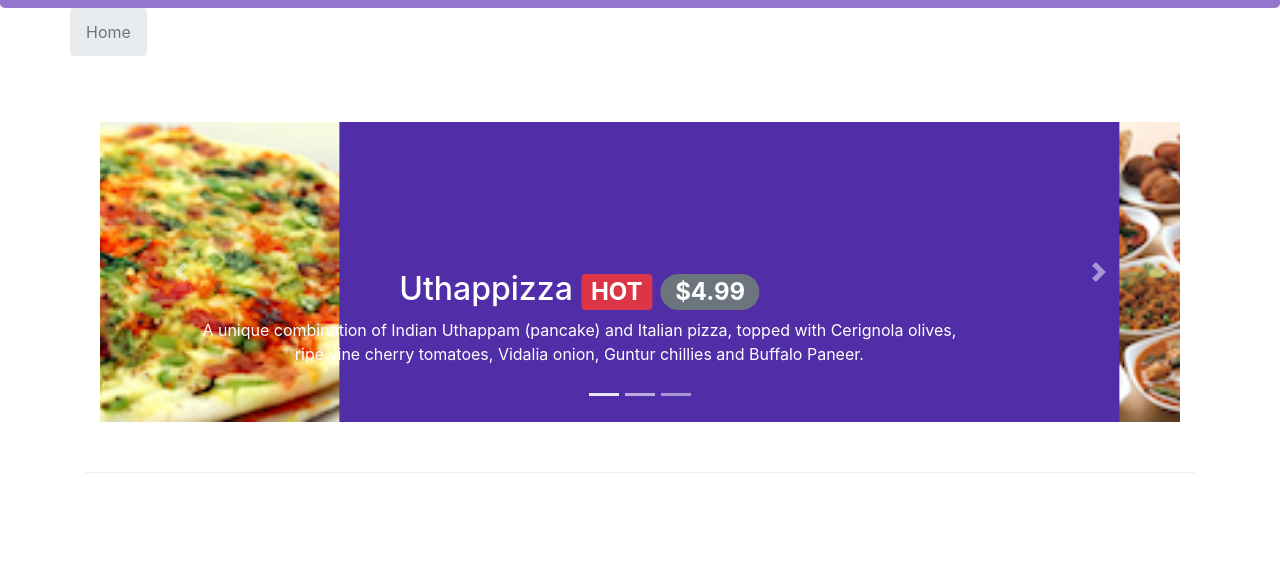
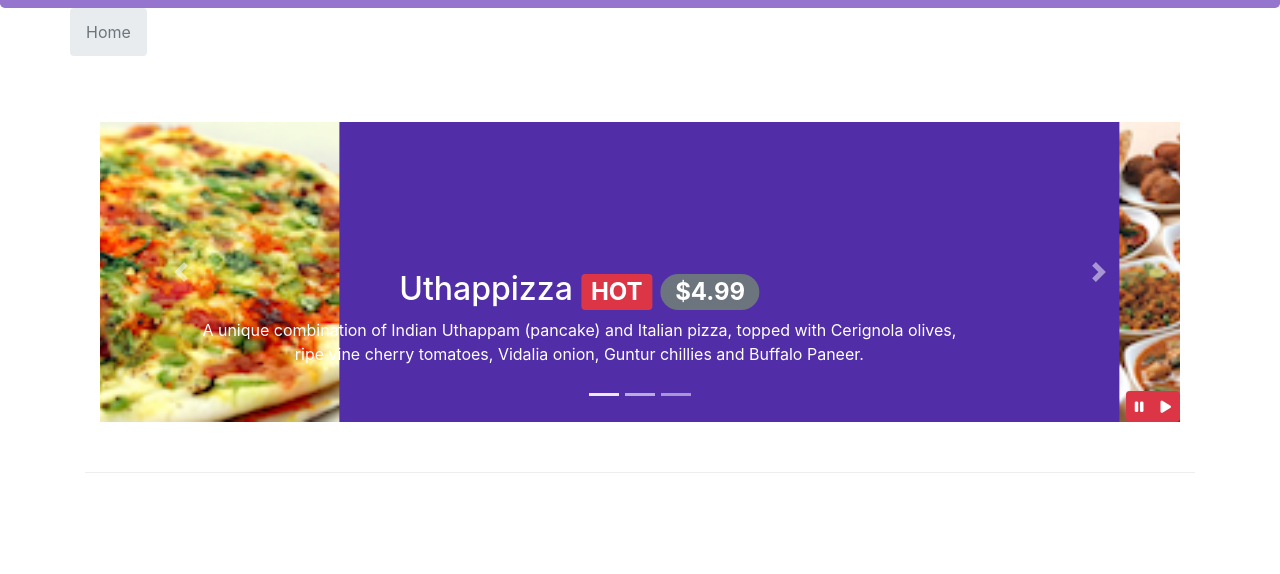
Before and after one commit to spiralshape/conFusion, a plain HTML site: page index.html in a window 1280 px wide. Shown: the part 226-800 px from the top of the page. Drawn offline with nearby package versions, Linux system fonts and the light colour scheme.

Commit message:
bootstrap jquery - had to add some CSS to the carousel-control-next because the pause/play buttons were behind that component and they weren't clickable

```diff
--- a/css/styles.css
+++ b/css/styles.css
@@ -54,3 +54,14 @@
 	left: 0;
 	min-height: 300px;
 }
+
+#carouselButton {
+	right: 0px;
+	position: absolute;
+	bottom: 0px;
+}
+
+.carousel-control-next {
+	height: 80%;
+	top: 10%;
+}
--- a/index.html
+++ b/index.html
@@ -235,6 +235,15 @@
                         <li data-target="#mycarousel" data-slide-to="1"></li>
                         <li data-target="#mycarousel" data-slide-to="2"></li>
                     </ol>
+                    <div class="btn-group" id="carouselButton">
+                        <button class="btn btn-danger btn-sm" id="carousel-pause">
+                            <span class="fa fa-pause"></span>
+                        </button>
+                        <button class="btn btn-danger btn-sm" id="carousel-play">
+                            <span class="fa fa-play"></span>
+                        </button>
+                    </div>
+
                     <a class="carousel-control-prev" href="#mycarousel" role="button" data-slide="prev">
                         <span class="carousel-control-prev-icon"></span>
                     </a>
@@ -341,8 +350,17 @@
     <script src="node_modules/bootstrap/dist/js/bootstrap.min.js"></script>
     <script type="text/javascript">
         $(document).ready(function(){
-            $('[data-toggle="tooltip"]').tooltip();
+            $('#mycarousel').carousel({interval: 500});;
+            $('#carousel-pause').click(function(){
+                $('#mycarousel').carousel('pause');
+            });
+            $('#carousel-play').click(function(){
+                $('#mycarousel').carousel('cycle');
+            });
         });
+    </script>
+    <script type="text/javascript">
+
     </script>
 </body>
 
```
